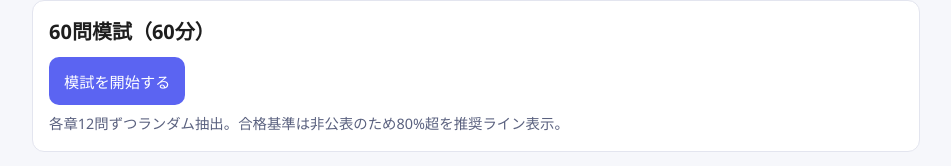
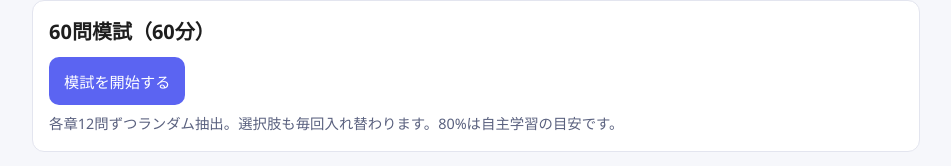
Before and after one commit to nhds79vnht-bot/genai-passport-prep, a React (Vite) app: page / in a window 1280 px wide. Shown: the part 424-590 px from the top of the page, without its empty margins (164-1115 px from the left). Built offline with nearby package versions, Linux system fonts and the light colour scheme.

Commit message:
Clarify mock exam randomization and unofficial target

```diff
--- a/src/App.tsx
+++ b/src/App.tsx
@@ -201,7 +201,7 @@ export default function App() {
           <button type="button" className="primary" onClick={startMock}>
             模試を開始する
           </button>
-          <p className="hint">各章12問ずつランダム抽出。合格基準は非公表のため80%超を推奨ライン表示。</p>
+          <p className="hint">各章12問ずつランダム抽出。選択肢も毎回入れ替わります。80%は自主学習の目安です。</p>
         </section>
 
         <section className="card">
```
